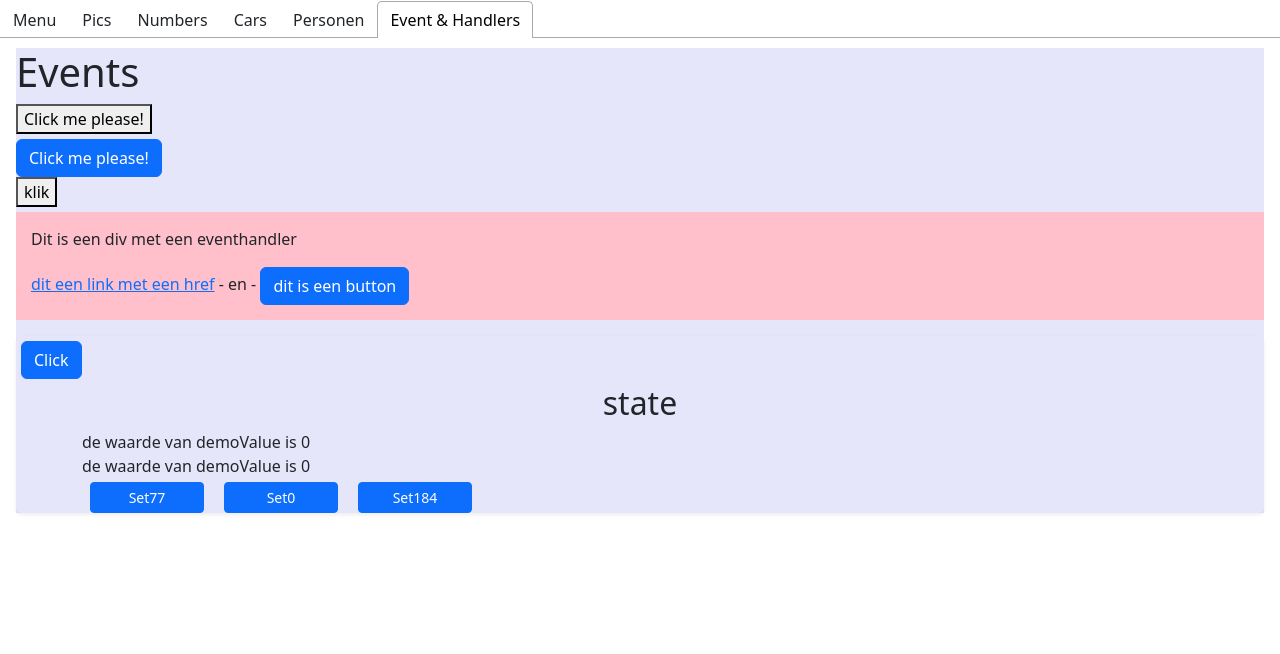
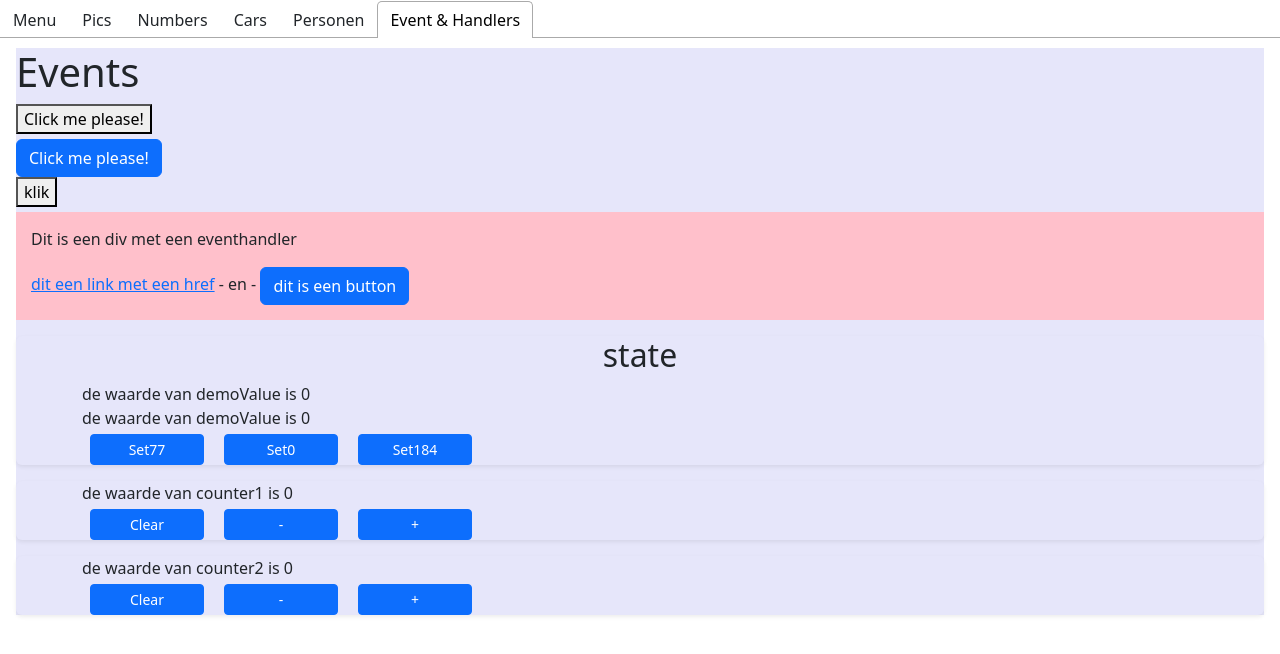
Before and after one commit to InesEmily/dynamic_oefeningen, a React (Create React App) app: page / in a window 1280 px wide. Both pictures are taken after a click on the tab "Event & Handlers". Shown: the top 654 px of the page. Built offline with nearby package versions, Linux system fonts and the light colour scheme.

Commit message:
Bundel 4 oef 3.6 && 3.7

```diff
--- /dev/null
+++ b/src/components/Counter.js
@@ -0,0 +1,16 @@
+import {MyButton} from "./MyButton";
+import {useState} from "react";
+import {Section} from "./Section";
+
+export function Counter(props){
+    const {name} =props;
+    const [demoValue,setDemoValue] =useState(0);
+
+    return <Section>
+        <div>de waarde van {name} is {demoValue}</div>
+        <MyButton onClick={()=>setDemoValue(0)}>Clear</MyButton>
+        <MyButton onClick={()=>setDemoValue(demoValue-1)}>-</MyButton>
+        <MyButton onClick={()=>setDemoValue(demoValue+1)}>+</MyButton>
+    </Section>
+
+}
--- a/src/components/Section.js
+++ b/src/components/Section.js
@@ -4,7 +4,7 @@
     const {title, children,button} = props;
     return (
         <div className="mt-3 rounded shadow-sm" style={{backgroundColor: "lavender"}}>
-            <Button style={{margin:" 5px"}} variant={"primary"} onClick={()=>alert(button)}>Click</Button>
+            {/*<Button style={{margin:" 5px"}} variant={"primary"} onClick={()=>alert(button)}>Click</Button>*/}
             <h2 className="text-center">{title}</h2>
             <Container>
                 <Row>
--- a/src/pages/EventAndStatePage.js
+++ b/src/pages/EventAndStatePage.js
@@ -1,6 +1,7 @@
 
 import {EventDemo} from "../components/EventDemo";
 import {StateDemo} from "../components/StateDemo";
+import {Counter} from "../components/Counter";
 
 export function EventAndStatePage(props) {
     const {title} = props;
@@ -9,6 +10,8 @@
             <h1>{title}</h1>
         <EventDemo/>
             <StateDemo/>
+            <Counter name="counter1"/>
+            <Counter name="counter2"/>
         </div>
     );
 
```
